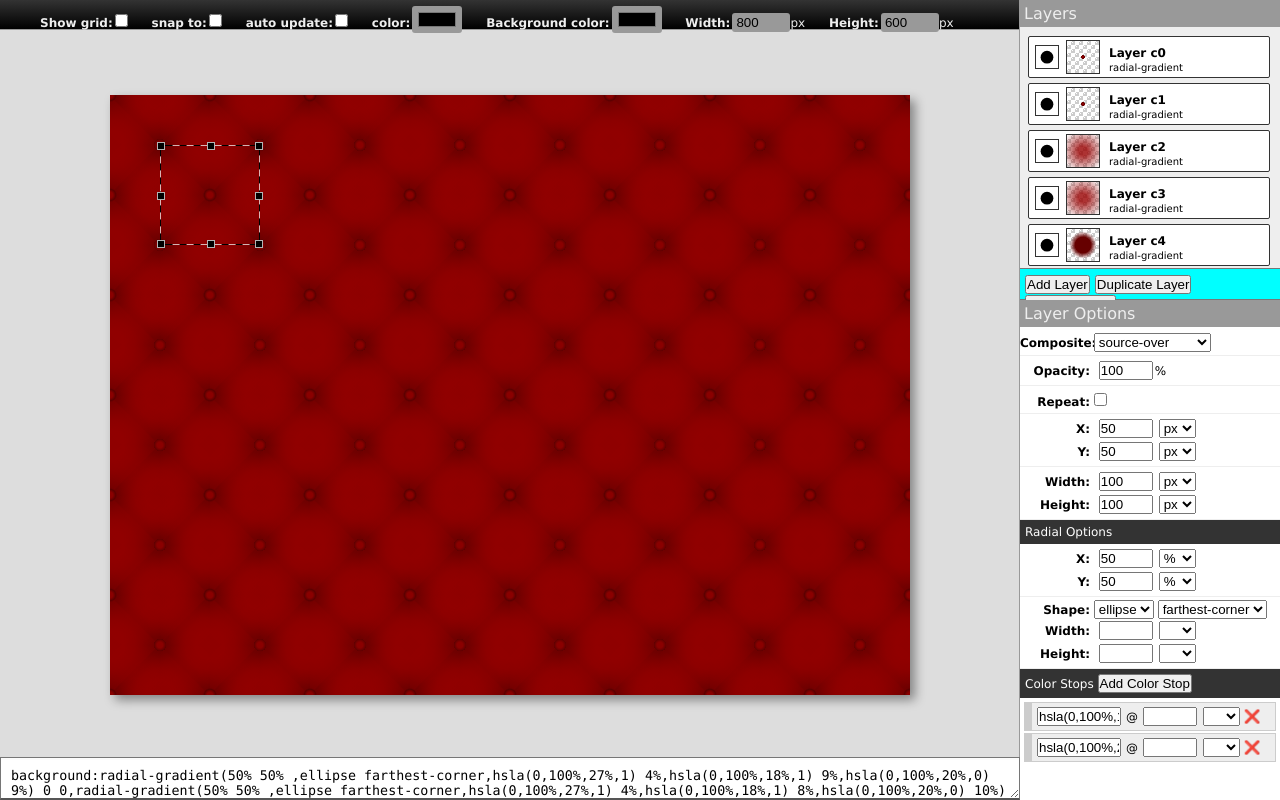
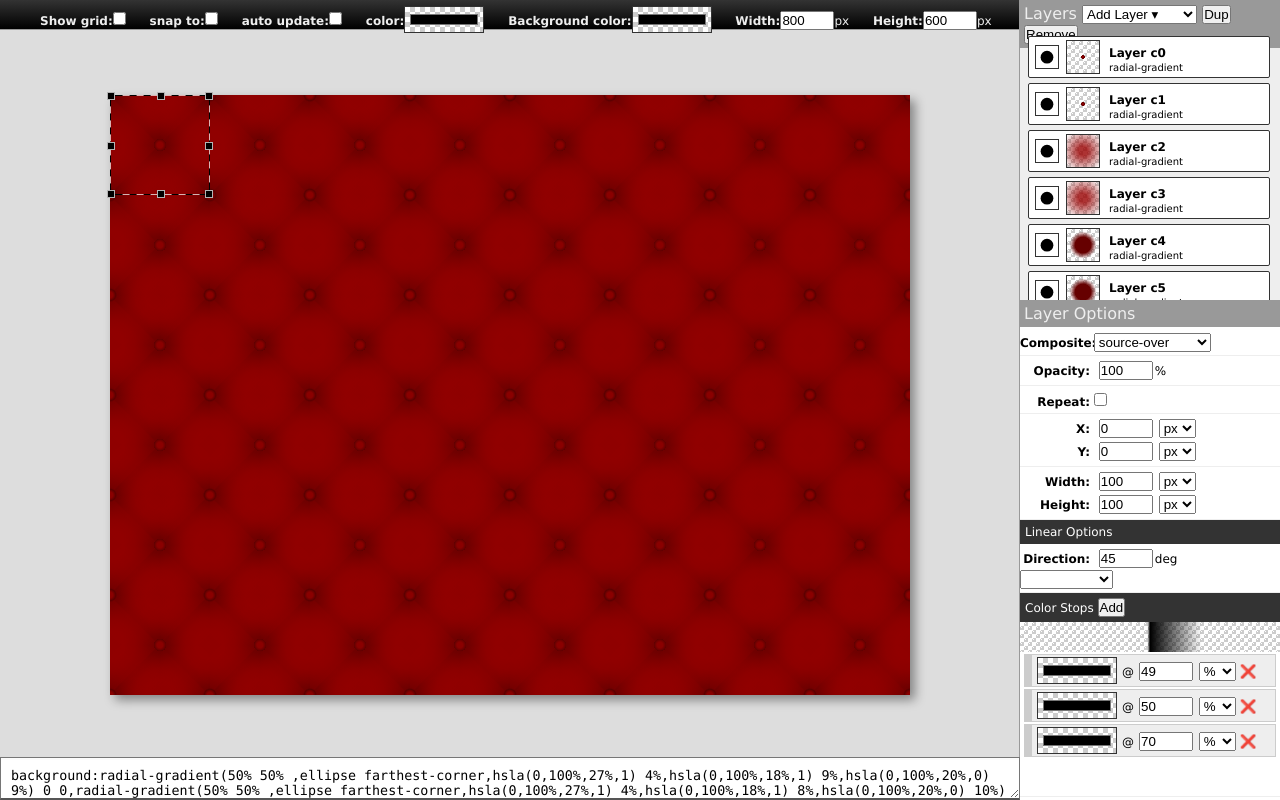
Before and after one commit to glan/CSS-Patterns-Workbench, a plain HTML site: page index.html in a window 1280 px wide. Both pictures are taken after a click on the element 1150 px from the left and 397 px from the top of the page. Drawn offline with Linux system fonts and the light colour scheme.

Commit message:
Add new layer. Layer style updates

```diff
--- a/css/infopanel.css
+++ b/css/infopanel.css
@@ -40,10 +40,6 @@
     margin: 4px;
 }
 
-#info-panel input.color {
-    width: 80px;
-}
-
 #info-panel ul {
     padding: 3px 0 3px 0;
     border-bottom: 1px solid #EEE;
@@ -79,10 +75,34 @@
     padding-bottom: 30px;
 }
 
+#info_gradient_preview {
+    height: 30px;
+    left: 0; right: 0;
+    position: absolute;
+    background: green;
+    -webkit-transform: translateZ(1px);
+}
+
+#info-panel .colorstops .preview {
+    content : '';
+    display: block;
+    position: absolute;
+    height: 30px;
+    left: 0; right: 0;
+    background-color : #FFF;
+    background-image : -webkit-linear-gradient(45deg, #CCC 25%, transparent 25%, transparent 75%, #CCC 75%, #CCC),
+                       -webkit-linear-gradient(45deg, #CCC 25%, transparent 25%, transparent 75%, #CCC 75%, #CCC);
+    background-image : -moz-linear-gradient(45deg, #CCC 25%, transparent 25%, transparent 75%, #CCC 75%, #CCC),
+                       -moz-linear-gradient(45deg, #CCC 25%, transparent 25%, transparent 75%, #CCC 75%, #CCC);
+    background-size : 8px 8px;
+    background-position : 0 0, 4px 4px;
+}
+
 #info-panel #info_layer_stops {
     height: 138px;
     overflow-y: scroll;
     padding: 4px;
+    padding-top: 32px;
 }
 
 #info-panel .colorstop {
--- a/css/layerlist.css
+++ b/css/layerlist.css
@@ -2,7 +2,7 @@
     position: absolute;
     top : 26px;
     right: 0;
-    bottom: 32px;
+    bottom: 0;
     left: 0;
     padding: 10px;
     overflow-y: scroll;
--- a/css/main.css
+++ b/css/main.css
@@ -52,7 +52,19 @@ body {
     left: 0; top: 0; right: 0; bottom: 0;
 }
 
-
+input[type='color'] {
+    width: 80px;
+    border: 1px solid #333;
+    background-color : #FFF;
+    background-image : -webkit-linear-gradient(45deg, #CCC 25%, transparent 25%, transparent 75%, #CCC 75%, #CCC),
+                       -webkit-linear-gradient(45deg, #CCC 25%, transparent 25%, transparent 75%, #CCC 75%, #CCC);
+    background-image : -moz-linear-gradient(45deg, #CCC 25%, transparent 25%, transparent 75%, #CCC 75%, #CCC),
+                       -moz-linear-gradient(45deg, #CCC 25%, transparent 25%, transparent 75%, #CCC 75%, #CCC);
+    background-size : 10px 10px;
+    background-position : 0 0, 5px 5px;
+    padding: 3px;
+    text-shadow: 0 0 2px #FFF, 0 0 2px #FFF, 0 0 2px #FFF, 0 0 2px #FFF, 0 0 2px #FFF, 0 0 2px #FFF;
+}
 
 #right-bar {
     position: absolute;
@@ -149,7 +161,7 @@ body {
     content: ':';
 }
 
-#top-bar input {
+#top-bar input[type!=color] {
     margin-left: 2px;
     border-radius: 3px;
     border: #CCC;
--- a/index.html
+++ b/index.html
@@ -8,6 +8,7 @@
     <link rel="stylesheet" href="css/infopanel.css"/>
     <link rel="stylesheet" href="css/layerlist.css"/>
     <link rel="stylesheet" href="css/marquee.css"/>
+    <link rel="stylesheet" href="css/jPicker-1.1.6.css"/>
 </head>
 <body>
 
@@ -29,13 +30,15 @@
 
 <div id="right-bar">
     <div class="top">
-        <heading>Layers</heading>
+        <heading id="layer-man-tools">Layers
+            <select class="add">
+                <option value="">Add Layer ▾</option>
+                <option value="linear-gradient">Linear Gradient</option>
+                <option value="radial-gradient">Radial Gradient</option>
+            </select>
+            <button class="duplicate">Dup</button>
+            <button class="remove">Remove</button></heading>
         <div id="layers"></div>
-        <div id="layer-man-tools" class="man_tools">
-            <button>Add Layer</button>
-            <button class="duplicate">Duplicate Layer</button>
-            <button class="remove">Remove Layer</button>
-        </div>
     </div>
 
     <div class="bottom">
@@ -175,20 +178,21 @@
                     <li>
                         <select id="info_linear_direction_set">
                             <option value="">…</option>
-                            <option>top left</option>
-                            <option>top</option>
-                            <option>top right</option>
-                            <option>right</option>
-                            <option>bottom right</option>
-                            <option>bottom</option>
-                            <option>bottom left</option>
-                            <option>left</option>
+                            <option value="top left">top left</option>
+                            <option value="top">top</option>
+                            <option value="top right">top right</option>
+                            <option value="right">right</option>
+                            <option value="bottom right">bottom right</option>
+                            <option value="bottom">bottom</option>
+                            <option value="bottom left">bottom left</option>
+                            <option value="left">left</option>
                         </select>
                     </li>
                 </ul>
             </fieldset>
             <fieldset class="colorstops">
-                <legend>Color Stops <button id="info_add_colorstop">Add Color Stop</button></legend>
+                <legend>Color Stops <button id="info_add_colorstop">Add</button></legend>
+                <div class="preview"><div id="info_gradient_preview"></div></div>
                 <ul id="info_layer_stops">
                 </ul>
             </fieldset>
@@ -222,7 +226,7 @@ background-size: 100px 100px;
         </div>
     </div>
     <li class="colorstop">
-        <input class="color" />@<input class="stop" type="number" min="0"/>
+        <input type="color" class="color"/>@<input class="stop" type="number" min="0"/>
         <select class="unit">
             <option>%</option>
             <option>px</option>
--- a/js/views/Grid.js
+++ b/js/views/Grid.js
@@ -36,7 +36,7 @@ define('views/Grid', ['models/Layers', 'models/GradientLinear', 'models/ColorSto
                     enabled : true
                 });
             });
-            this.domElement.setAttribute('style', grid.toString());
+            this.domElement.setAttribute('style', grid.toString(['-webkit','-moz']));
         },
         hideGrid : function () {
             this.domElement.setAttribute('style','');
--- a/js/views/LayerAttributesPanel.js
+++ b/js/views/LayerAttributesPanel.js
@@ -110,6 +110,10 @@ define('views/LayerAttributesPanel', ['models/Rect' ,'models/ColorStops', 'model
                 }
                 document.getElementById('info_layer_stops').appendChild(newStop);
             });
+            document.getElementById('info_gradient_preview').setAttribute('style',
+                'background: -webkit-linear-gradient(0deg,'+layer.attributes.image.colorStops.getColorStops().toString()+');' +
+                'background: -moz-linear-gradient(0deg,'+layer.attributes.image.colorStops.getColorStops().toString()+');'
+            );
         },
         handleEvent : function (event) {
             // We need to suppress change events for the colorstop field since these should only use input
@@ -147,6 +151,11 @@ define('views/LayerAttributesPanel', ['models/Rect' ,'models/ColorStops', 'model
                 $('#info-panel .colorstops .colorstop').each(function(e, el) {
                     spawnEvent.colorStops.add(new ColorStop(el.querySelector('.color').value + ((el.querySelector('.stop').value != '') ? + ' ' + el.querySelector('.stop').value + el.querySelector('.unit').value : '')));
                 });
+
+                document.getElementById('info_gradient_preview').setAttribute('style',
+                    'background: -webkit-linear-gradient(0deg,'+spawnEvent.colorStops.toString()+');' +
+                    'background: -moz-linear-gradient(0deg,'+spawnEvent.colorStops.toString()+');'
+                );
                 document.dispatchEvent(spawnEvent);
             }
         },
--- a/js/views/LayerList.js
+++ b/js/views/LayerList.js
@@ -2,7 +2,7 @@
  * © Glan Thomas 2012
  */
 
-define('views/LayerList', ['jquery'], function ($) {
+define('views/LayerList', ['jquery', 'models/Layer', 'models/Direction', 'models/ColorStops', 'models/GradientLinear', 'models/GradientRadial'], function ($, Layer, Direction, ColorStops, GradientLinear, GradientRadial) {
     'use strict';
 
     function LayerList (layers) {
@@ -90,6 +90,38 @@ define('views/LayerList', ['jquery'], function ($) {
                 $('#layers .layer.selected').removeClass('selected');
                 $('.layer[data-id='+this.selectedLayer.cid+']').addClass('selected');
                 this.dispacheEvent('selection');
+            } else if (event.type === 'click' && event.target.className === 'add') {
+                switch(event.target.value) {
+                case 'linear-gradient':
+                    layer = new Layer();
+                    layer.attributes.image = new GradientLinear('linear-gradient', false, new Direction(), new ColorStops());
+                    layer.attributes.order = 0;
+                    layer.attributes.size = '100px 100px';
+                    layer.attributes.enabled = true;
+                    layer.attributes.opacity = 1;
+                    layer.attributes.composite = 'source-over';
+                    this.layers.add(layer);
+                    this.layers.sort();
+                    this.selectedLayer = layer;
+                    $('#layers .layer.selected').removeClass('selected');
+                    $('.layer[data-id='+layer.cid+']').addClass('selected');
+                    break;
+                case 'radial-gradient':
+                    layer = new Layer();
+                    layer.attributes.image = new GradientRadial('radial-gradient', false, '', '', '', '', new ColorStops());
+                    layer.attributes.order = 0;
+                    layer.attributes.size = '100px 100px';
+                    layer.attributes.enabled = true;
+                    layer.attributes.opacity = 1;
+                    layer.attributes.composite = 'source-over';
+                    this.layers.add(layer);
+                    this.layers.sort();
+                    this.selectedLayer = layer;
+                    $('#layers .layer.selected').removeClass('selected');
+                    $('.layer[data-id='+layer.cid+']').addClass('selected');
+                    break;
+                }
+                this.dispacheEvent('selection');
             } else if (domLayer && event.type === 'mousedown') {
                 $('#layers .layer.selected').removeClass('selected');
                 this.selectedLayer = null;
```
